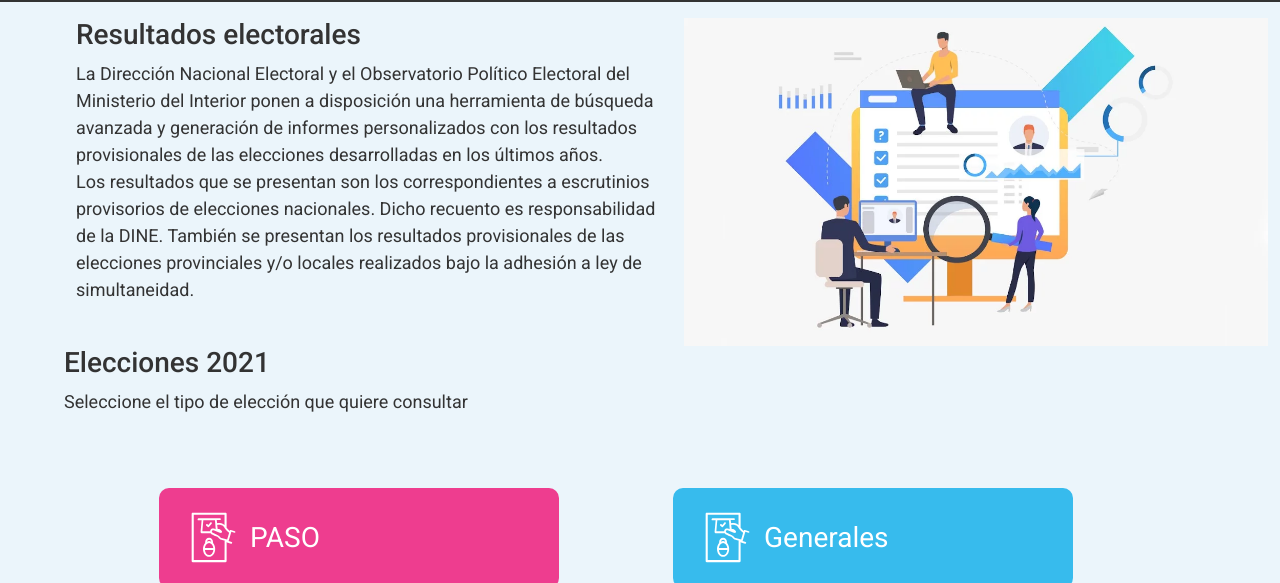
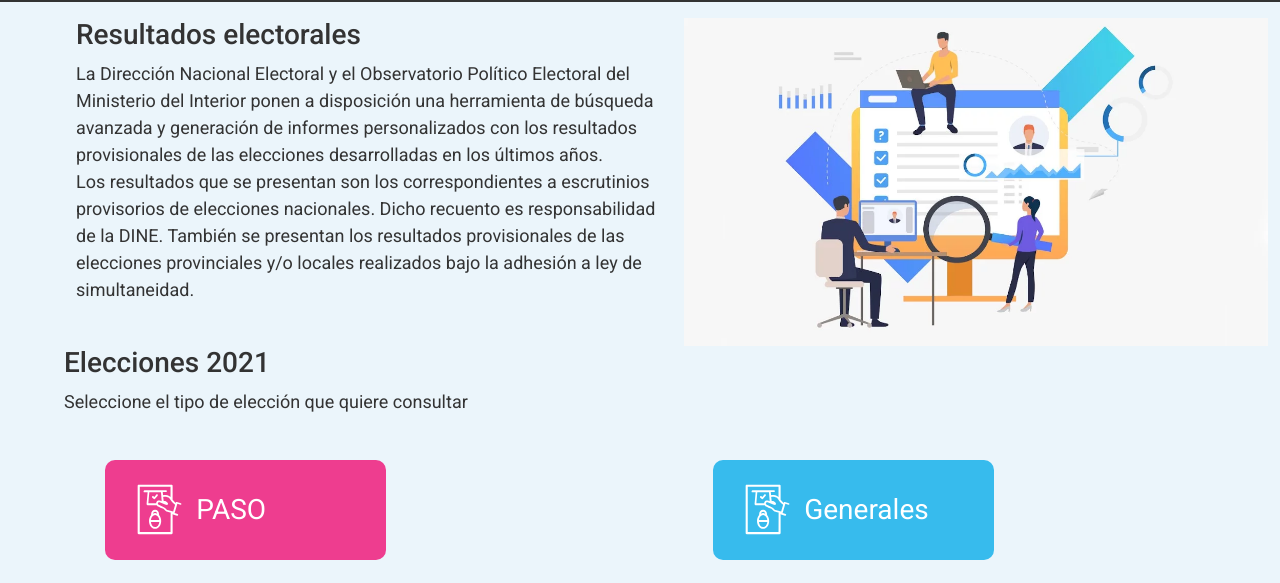
Before and after one commit to alanmoex/tup-lc2-votacion-app, a plain HTML site: page index.html in a window 1280 px wide. Shown: the part 104-687 px from the top of the page. Drawn offline with nearby package versions, Linux system fonts and the light colour scheme.

Commit message:
se agregaron los links a los botones
Ahora los botones de paso y generales linkean a las webs correspondientes. Se modifco algunas clases en algunas etiquetas de estos botones

```diff
--- a/css/pages/index.css
+++ b/css/pages/index.css
@@ -19,20 +19,23 @@ img {
   /* Centra la imagen horizontalmente si es necesario */
 }
 
+.botones-container {
+  display: flex;
+  justify-content: space-between;
+}
+
 .botones-grandes {
   border-radius: 10px;
-  margin-top: 5%;
-  margin-left: 5%;
-  margin-bottom: 5%;
-  margin-right: 5%;
+  margin: 5%;
   height: 100px;
-  width: 400px;
+  width: 48%;
   padding: 1rem;
   display: flex; /* Activar el modelo de caja flexible */
   align-items: center; /* Centrar verticalmente el contenido */
   justify-content: left;
   color: #FFF;
   font-size: 28px;
+  text-decoration: none;
 }
 
 .botones-grandes svg {
--- a/index.html
+++ b/index.html
@@ -63,12 +63,14 @@
             <!--Seccion para contenido de la página-->
             <h2>Elecciones 2021</h2>
             <p>Seleccione el tipo de elección que quiere consultar</p>
-            <div class="container">
+            <div class="container-fluid">
                 <div class="row">
-                    <div class="col-lg-6 botones-grandes" id="boton-paso">
+                    <div class="col-lg-6 botones-container">
+                        <a href="paso.html" class="botones-grandes" id="boton-paso">
                             <svg version="1.1" id="Capa_1" xmlns="http://www.w3.org/2000/svg"
-                            xmlns:xlink="http://www.w3.org/1999/xlink" x="0px" y="0px"  viewBox="0 0 841.889 595.281" enable-background="new 0 0 841.889 595.281"
-                            xml:space="preserve" class="v-icon__component theme--light"
+                                xmlns:xlink="http://www.w3.org/1999/xlink" x="0px" y="0px" viewBox="0 0 841.889 595.281"
+                                enable-background="new 0 0 841.889 595.281" xml:space="preserve"
+                                class="v-icon__component theme--light"
                                 style="font-size: 50px; height: 50px; width: 50px;">
                                 <g>
                                     <path fill="#FFFFFF"
@@ -110,12 +112,15 @@
                                 </g>
                             </svg>
                             <span>PASO</span>
+                        </a>
                     </div>
-                    <div class="col-lg-6 botones-grandes" id="boton-grales">
+                    <div class="col-lg-6 botones-container">
+                        <a href="generales.html" class="botones-grandes" id="boton-grales">
                             <svg version="1.1" id="Capa_1" xmlns="http://www.w3.org/2000/svg"
                                 xmlns:xlink="http://www.w3.org/1999/xlink" x="0px" y="0px" width="841.889px"
-                            height="595.281px" viewBox="0 0 841.889 595.281" enable-background="new 0 0 841.889 595.281"
-                            xml:space="preserve" class="v-icon__component theme--light"
+                                height="595.281px" viewBox="0 0 841.889 595.281"
+                                enable-background="new 0 0 841.889 595.281" xml:space="preserve"
+                                class="v-icon__component theme--light"
                                 style="font-size: 50px; height: 50px; width: 50px;">
                                 <g>
                                     <path fill="#FFFFFF"
@@ -157,6 +162,7 @@
                                 </g>
                             </svg>
                             <span>Generales</span>
+                        </a>
                     </div>
                 </div>
             </div>
```
Lines whose indentation alone changed are shown as unchanged.
